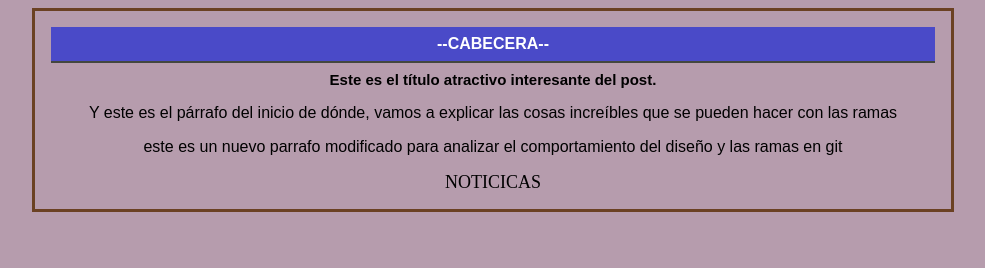
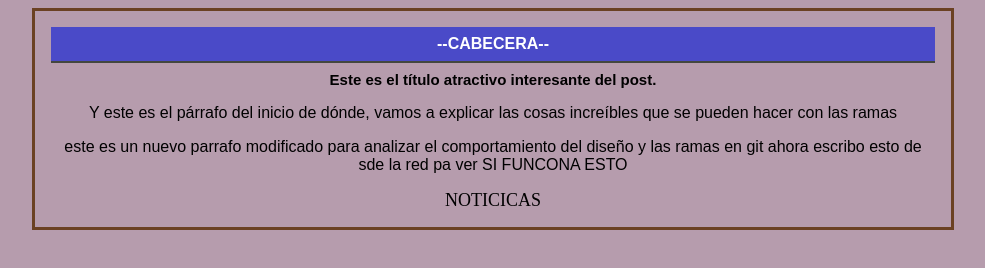
Before and after one commit to hoveimarlopez/hyperblog, a plain HTML site: page index.html in a window 1280 px wide. Shown: the whole page, without its empty margins (147-1132 px from the left). Drawn offline with Linux system fonts and the light colour scheme.

Commit message:
Update index.html

```diff
--- a/index.html
+++ b/index.html
@@ -21,7 +21,8 @@
             <p>
                 este es un nuevo parrafo modificado para analizar
                 el comportamiento del
-                diseño y las ramas en git
+                diseño y las ramas en git ahora escribo esto de sde la red
+                pa ver SI FUNCONA ESTO
             </p>
             </div>
             <section class="section">
```
